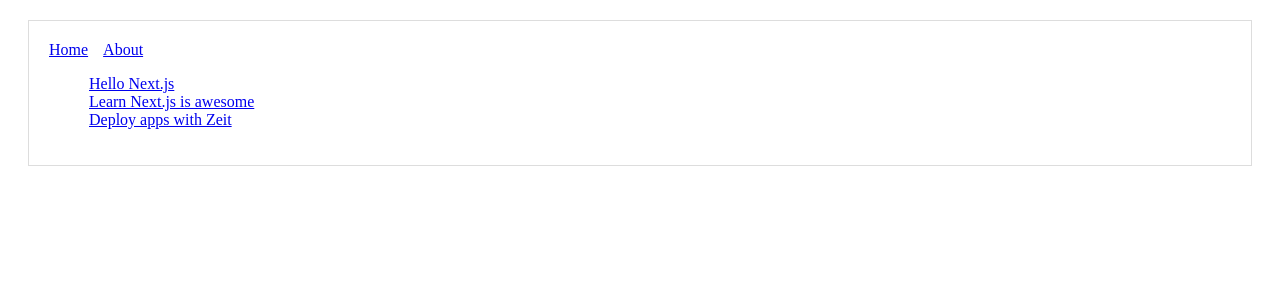
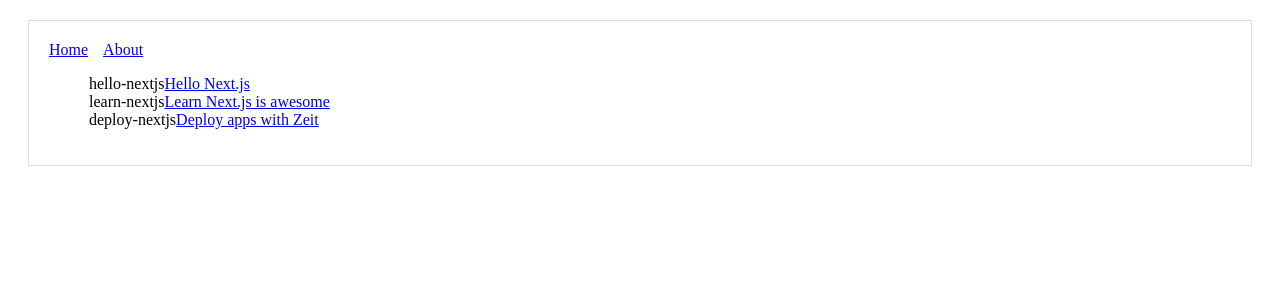
Before and after one commit to NigelEarle/next.js-tutorial, a Next.js app: page / in a window 1280 px wide. Shown: the top 300 px of the page. Built offline with nearby package versions, Linux system fonts and the light colour scheme.

Commit message:
route masking

```diff
--- a/pages/index.js
+++ b/pages/index.js
@@ -2,8 +2,8 @@
 import Link from 'next/link';
 
 const PostLink = (props) => (
-  <div>
-    <Link href={`/post?title=${props.title}`}>
+  <div>{props.id}
+    <Link as={`/p/${props.id}`} href={`/post?title=${props.title}`}>
       <a>{props.title}</a>
     </Link>
   </div>
@@ -12,9 +12,9 @@
 export default () => (
   <Layout>
     <ul>
-      <PostLink title="Hello Next.js"/>
-      <PostLink title="Learn Next.js is awesome"/>
-      <PostLink title="Deploy apps with Zeit"/>
+      <PostLink id="hello-nextjs" title="Hello Next.js"/>
+      <PostLink id="learn-nextjs" title="Learn Next.js is awesome"/>
+      <PostLink id="deploy-nextjs" title="Deploy apps with Zeit"/>
     </ul>
   </Layout>
 );
```
Also changed, not shown: pages/post.js (added, +8 -0 lines).
